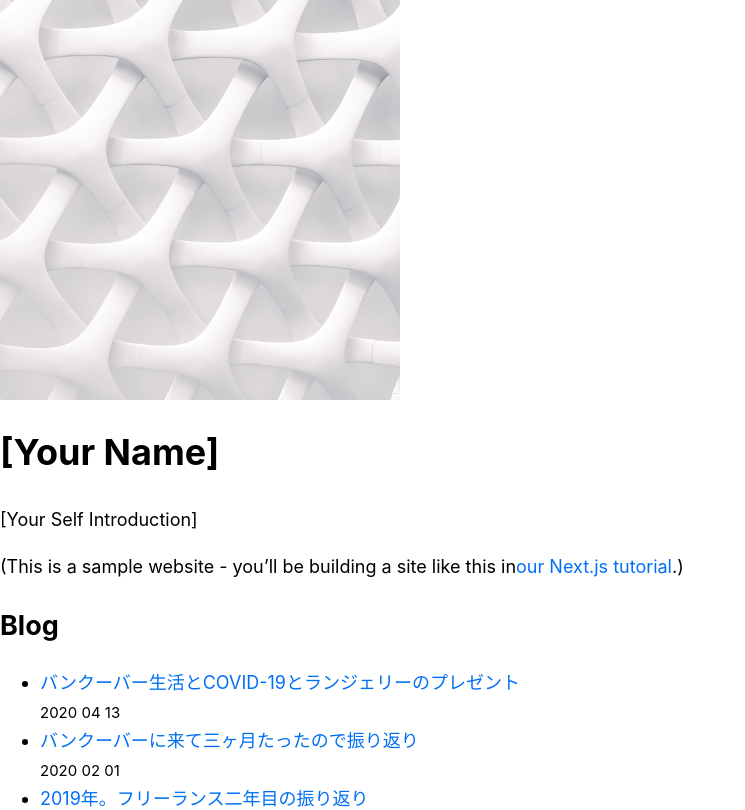
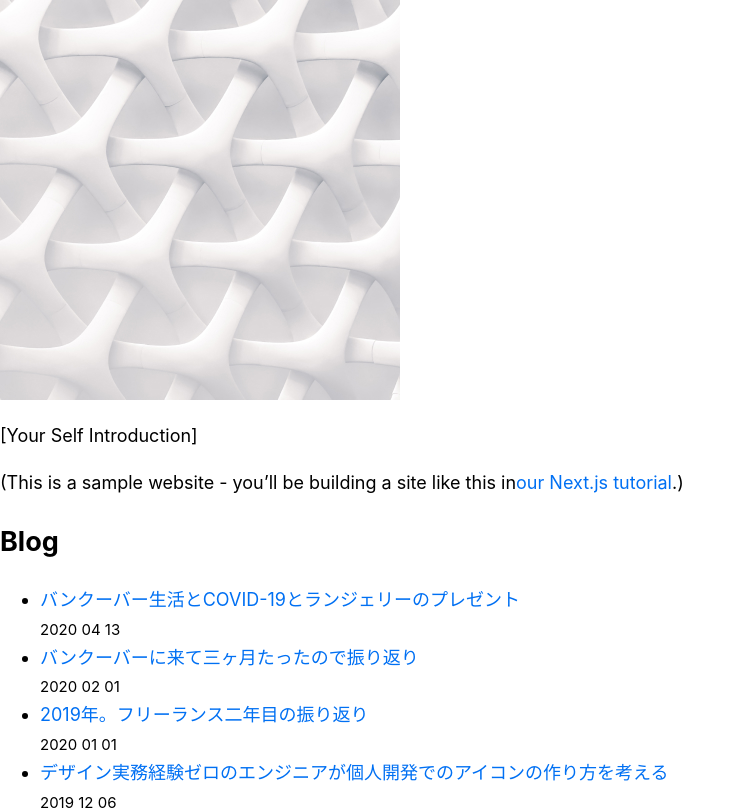
Before and after one commit to version-1/blog-v2.0, a Next.js app: page / in a window 1280 px wide. Shown: the top 810 px of the page, without its empty margins (0-745 px from the left). Built offline with nearby package versions, Linux system fonts and the light colour scheme.

Commit message:
add Header component

```diff
--- /dev/null
+++ b/src/components/templates/Header.tsx
@@ -0,0 +1,22 @@
+import Link from 'next/link'
+
+const Header: React.FC = (): JSX.Element => {
+  return (
+    <header className="header">
+      <>
+        <Link href="/">
+          <a>
+            <img src="/images/profile.jpg" alt={name} />
+          </a>
+        </Link>
+        <h2>
+          <Link href="/">
+            <a>{name}</a>
+          </Link>
+        </h2>
+      </>
+    </header>
+  )
+}
+
+export default Header
--- a/src/components/templates/Layout.tsx
+++ b/src/components/templates/Layout.tsx
@@ -1,47 +1,17 @@
 import Head from 'components/templates/Head'
-import Link from 'next/link'
-
-const name = '[Your Name]'
+import Header from 'components/templates/Header'
 
 export default function Layout({
-  children,
-  home
+  children
 }: {
   children: React.ReactNode
-  home?: boolean
 }): JSX.Element {
   return (
     <div className="container">
       <Head />
-      <header className="header">
-        {home ? (
-          <>
-            <img src="/images/profile.jpg" alt={name} />
-            <h1>{name}</h1>
-          </>
-        ) : (
-          <>
-            <Link href="/">
-              <a>
-                <img src="/images/profile.jpg" alt={name} />
-              </a>
-            </Link>
-            <h2>
-              <Link href="/">
-                <a>{name}</a>
-              </Link>
-            </h2>
-          </>
-        )}
-      </header>
+      <Header />
       <main>{children}</main>
-      {!home && (
-        <div>
-          <Link href="/">
-            <a>← Back to home</a>
-          </Link>
-        </div>
-      )}
+      <footer className="footer" />
     </div>
   )
 }
```
